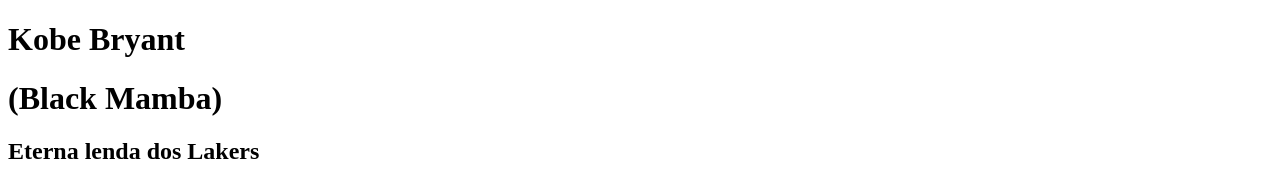
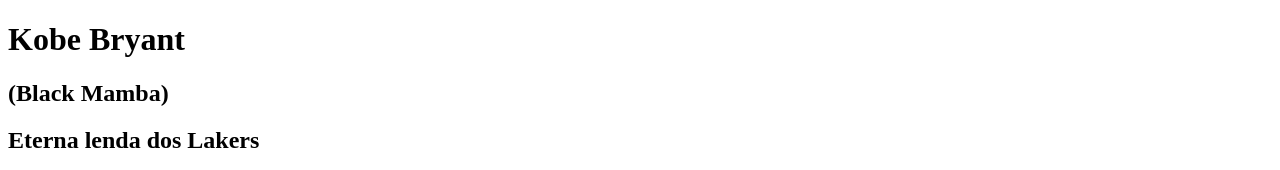
Before and after one commit to yohanbilik/Site-2024, a plain HTML site: page index.html in a window 1280 px wide. Shown: the top 170 px of the page. Drawn offline with Linux system fonts and the light colour scheme; grey boxes are pictures that could not be loaded.

Commit message:
Add files via upload

```diff
--- a/index.html
+++ b/index.html
@@ -1,7 +1,7 @@
 <!DOCTYPE html>
 <html>
 <head>
-<title>kobe</title>
+<title>Kobe</title>
 <meta sharset="UTF-8">
 <meta name="viewport"content="width-device-width,initial-scale=1.0">
 <link ref= "styles heat" href="styles.css">
@@ -10,14 +10,11 @@
 
 <body>
     <h1>Kobe Bryant </h1>
-    <h1>(Black Mamba)</h1>
+    <h2>(Black Mamba)</h2>
 <h2>Eterna lenda dos Lakers</h2>
 <img src="d871ckx-3b970548-46a5-4352-8372-216b14113127.jpg" alt="", width="1000px" height="700px"> <img src="220px-Kobe_Bryant_Drives2.jpg" alt="">
 
- <p> Kobe Bryant era filho caçula, nascido no condado de Filadélfia, no estado americano da Pensilvânia.
-
-    Aos seis anos, Kobe mudou-se com a família para a Itália, quando o pai deixou a NBA para jogar na Europa. Kobe recebeu influências fortes do basquete, além disso, passou a falar italiano e espanhol fluentemente. Lá conheceu a estrela do basquete brasileiro Oscar Schmidt e virou fã do ala da Seleção Brasileira. Kobe também teve contato com o futebol e passou a torcer para o time do Milan. Declarou mais tarde que, se tivesse permanecido por mais tempo na Itália, teria tentado se tornar jogador profissional de futebol. Era fã do brasileiro Ronaldinho Gaúcho.
-
+ <p> Kobe Bryant era filho caçula, nascido no condado de Filadélfia, no estado americano da Pensilvânia. Aos seis anos, Kobe mudou-se com a família para a Itália, quando o pai deixou a NBA para jogar na Europa. Kobe recebeu influências fortes do basquete, além disso, passou a falar italiano e espanhol fluentemente. Lá conheceu a estrela do basquete brasileiro Oscar Schmidt e virou fã do ala da Seleção Brasileira. Kobe também teve contato com o futebol e passou a torcer para o time do Milan. Declarou mais tarde que, se tivesse permanecido por mais tempo na Itália, teria tentado se tornar jogador profissional de futebol. Era fã do brasileiro Ronaldinho Gaúcho.
     Em 1991, Kobe voltou aos Estados Unidos. Não precisou passar por uma grande universidade para chamar a atenção dos olheiros da NBA. Em Lower Merion, subúrbio da Filadélfia, começou a se destacar. No segundo ano do ensino médio, foi treinado por seu próprio pai. Bryant declarou que se tivesse tentado ir para alguma faculdade, seria a Universidade Duke No recrutamento de 1996 foi escolhido pelo Charlotte Hornets e trocado, sem realizar nenhuma partida, para o time californiano Los Angeles Lakers.</p>
 
     <footer>
--- a/styles.css
+++ b/styles.css
@@ -0,0 +1,5 @@
+body{
+    color: darkcyan;
+    background-color: black;
+    font-size: 50px;
+}
```
